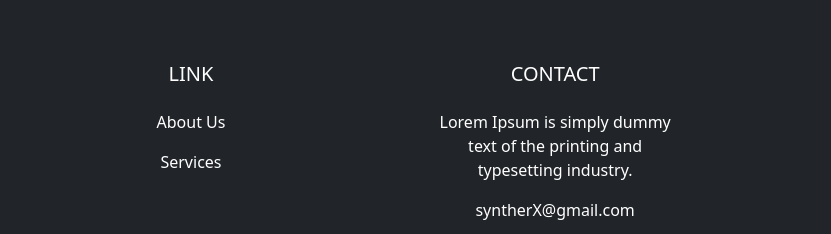
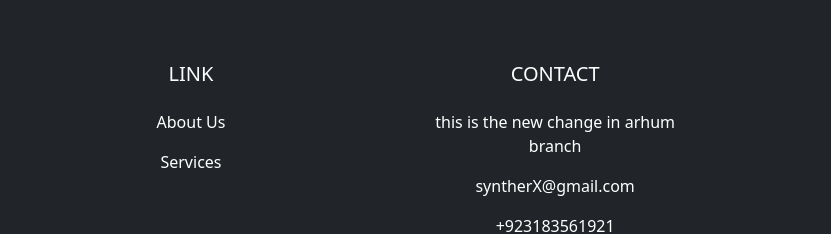
Before and after one commit to Arhum19/Syntherx, a plain HTML site: page index.html in a window 1280 px wide. Shown: the part 3337-3571 px from the top of the page, 449-1280 px from the left. Drawn offline with nearby package versions, Linux system fonts and the light colour scheme.

Commit message:
chking some changes

```diff
--- a/index.html
+++ b/index.html
@@ -363,8 +363,7 @@
           <div class="col-md-3 col-lg-3 col-xl-3 mx-auto mt-3">
             <h5 class="text-uppercase mb-4 font-weight-bold">CONTACT</h5>
             <p>
-              Lorem Ipsum is simply dummy text of the printing and typesetting
-              industry.
+              this is the new change in arhum branch
             </p>
             <p>syntherX@gmail.com</p>
             <p>+923183561921</p>
```
